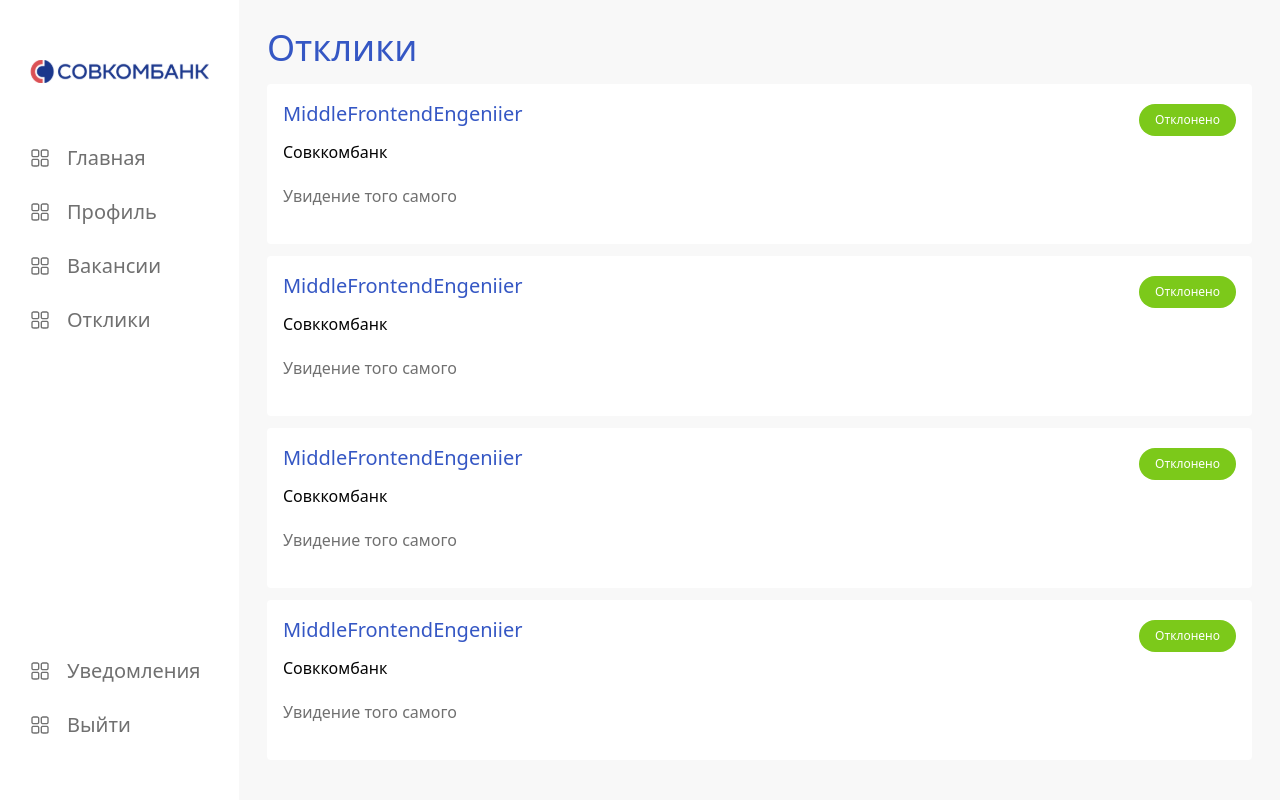
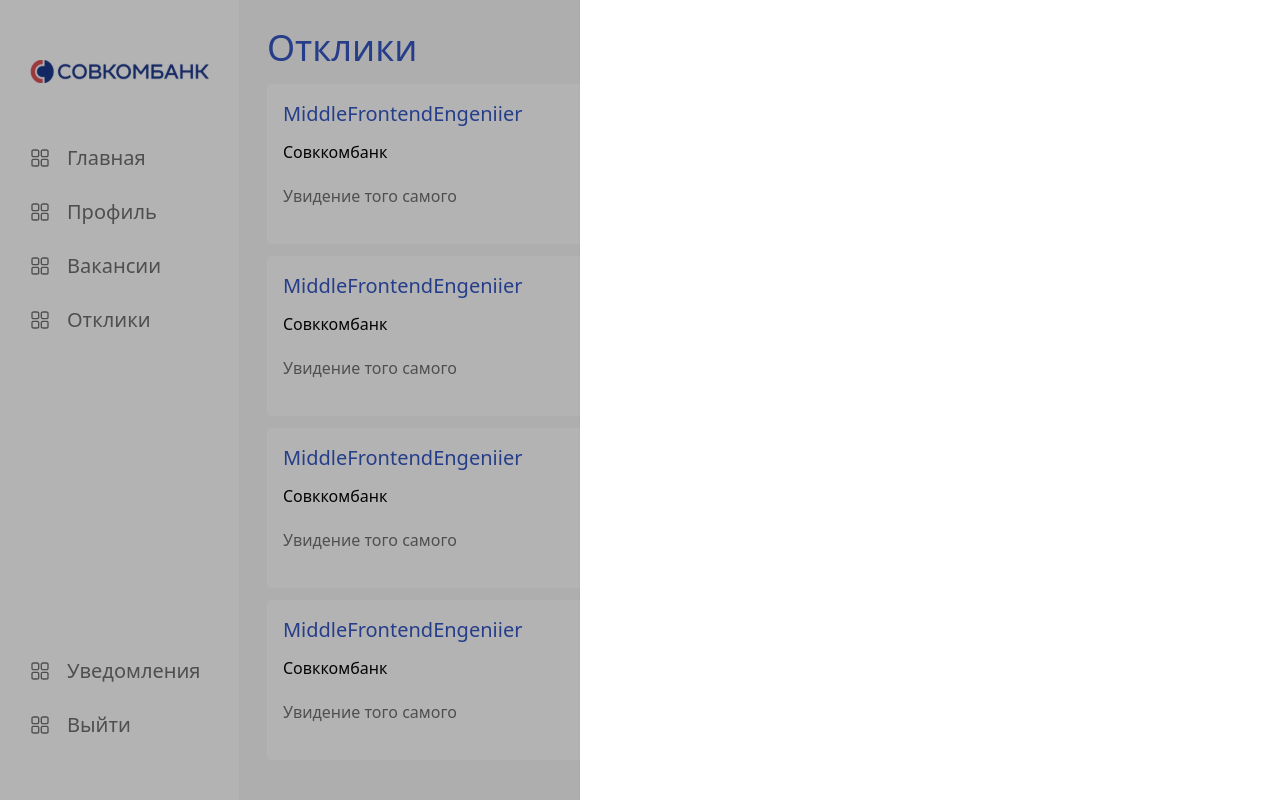
Before and after one commit to LaMileyn/Hackaton-ApplyPlatform, a Next.js app: page /applies in a window 1280 px wide. Built offline with nearby package versions, Linux system fonts and the light colour scheme.

Commit message:
feat: add new component sidebarInfo

```diff
--- a/app/(site)/(authorized)/applies/page.tsx
+++ b/app/(site)/(authorized)/applies/page.tsx
@@ -1,6 +1,6 @@
 'use client';
 
-import { Container } from '@/app/components';
+import { Container, SidebarInfo } from '@/app/components';
 import AppliesList from './components/AppliesList/AppliesList';
 import { Applie } from '@/app/types/applies';
 import { useState } from 'react';
@@ -41,14 +41,19 @@
 ];
 
 const AppliesPage = () => {
-  const [isOpen, setIsOpen] = useState(false);
-  console.log(isOpen);
+  const [isOpen, setIsOpen] = useState(true);
+
   return (
     <div>
       <Container>
         <h1 className="text-4xl text-primary-500 mb-4">Отклики</h1>
         <AppliesList applies={mockData} openInfoBar={setIsOpen} />
       </Container>
+      <SidebarInfo
+        isOpen={isOpen}
+        setIsOpen={setIsOpen}
+        children={<div></div>}
+      />
     </div>
   );
 };
--- a/app/components/SidebarInfo/SidebarInfo.tsx
+++ b/app/components/SidebarInfo/SidebarInfo.tsx
@@ -3,45 +3,37 @@
 import React, { FC } from 'react';
 import { ApplieInfoProps } from './types';
 import cn from 'classnames';
-import { TfiClose } from 'react-icons/tfi';
 import { useClickOutside } from '@/app/hooks';
+import { AnimatePresence, motion } from 'framer-motion';
 
-const SidebarInfo: FC<ApplieInfoProps> = ({ isOpen, setIsOpen }) => {
+const SidebarInfo: FC<ApplieInfoProps> = ({ isOpen, setIsOpen, children }) => {
   const ref = useClickOutside<HTMLDivElement>(() => {
     setIsOpen(false);
   });
 
   return (
-    <div className={'fixed z-50 w-full inset-0'}>
-      <div
-        className={cn(
-          'transition absolute inset-0 z-40 bg-system-900',
-          isOpen ? 'opacity-30' : 'opacity-0'
-        )}
-      />
-      <div
-        ref={ref}
-        className={cn(
-          'transition relative ml-auto h-full md:w-[700px] z-50 bg-system-100 shadow-sm',
-          isOpen ? 'translate-x-0 opacity-100' : 'translate-x-full opacity-0'
-        )}
-      >
-        <div className="p-8">
-          <div className="flex justify-between items-center mb-4">
-            <div className="text-4xl text-primary-500">
-              Middle IOS разработчик
-            </div>
-            <TfiClose
-              onClick={() => setIsOpen(false)}
-              className="cursor-pointer"
-              size={24}
-              color="grey"
-            />
-          </div>
-          <div className="text-lg text-system-900">Совкомбанк</div>
-        </div>
-      </div>
-    </div>
+    <AnimatePresence>
+      {isOpen && (
+        <motion.div
+          className="fixed z-50 w-full inset-0"
+          initial={{ opacity: 0 }}
+          animate={{ opacity: 1 }}
+          exit={{ opacity: 0 }}
+        >
+          <div className={cn('absolute inset-0 bg-system-900 opacity-30')} />
+          <motion.div
+            ref={ref}
+            className="transition relative ml-auto h-full md:w-[700px] z-50 bg-system-100 shadow-sm"
+            initial={{ opacity: 0, x: '100%' }}
+            animate={{ opacity: 1, x: '0' }}
+            exit={{ opacity: 0, x: '100%' }}
+            transition={{ ease: 'linear' }}
+          >
+            {children}
+          </motion.div>
+        </motion.div>
+      )}
+    </AnimatePresence>
   );
 };
 
--- a/app/components/SidebarInfo/types.ts
+++ b/app/components/SidebarInfo/types.ts
@@ -1,4 +1,5 @@
 export type ApplieInfoProps = {
   isOpen: boolean;
+  children: React.ReactNode;
   setIsOpen: (value: boolean) => void;
 };
--- a/package.json
+++ b/package.json
@@ -18,6 +18,7 @@
     "classnames": "^2.3.2",
     "eslint": "8.41.0",
     "eslint-config-next": "13.4.3",
+    "framer-motion": "^10.12.16",
     "next": "13.4.3",
     "postcss": "8.4.23",
     "react": "18.2.0",
```
Also changed, not shown: 1 other file (tests, documents, lock files or other folders).
